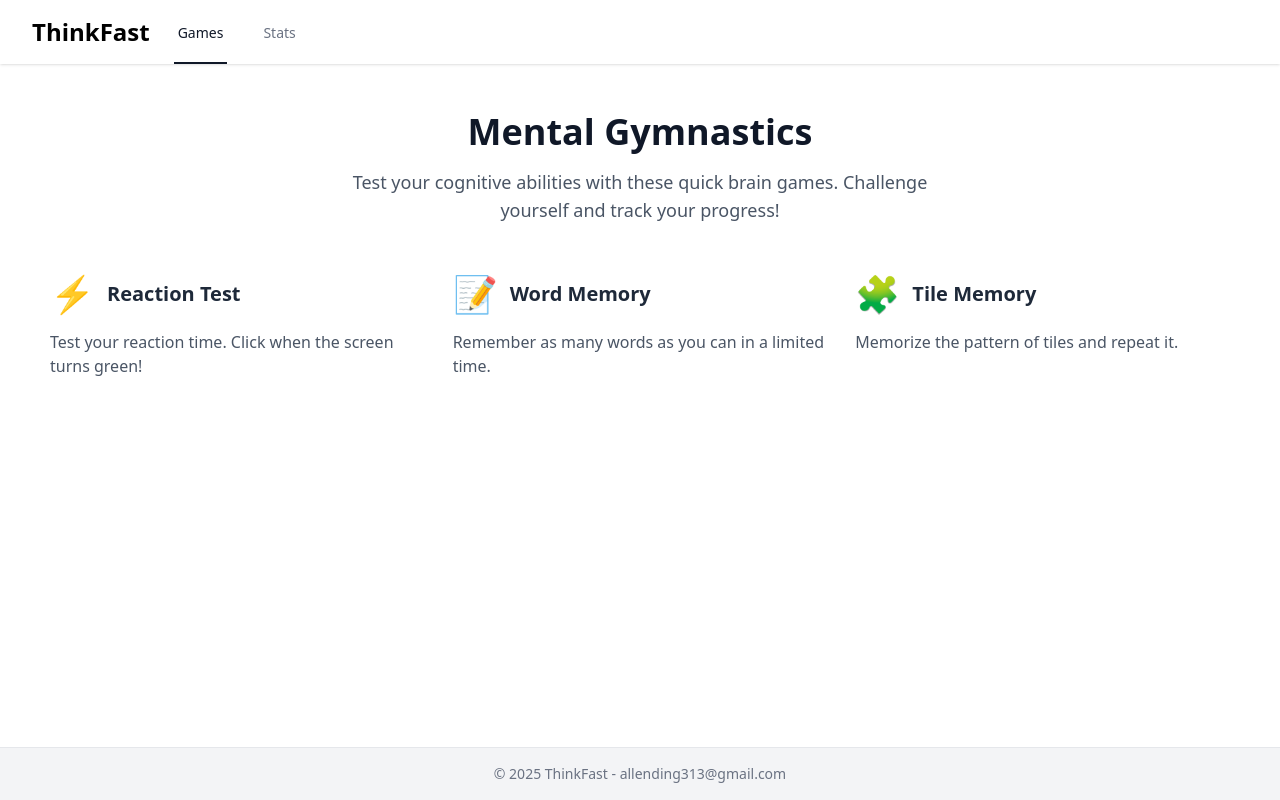
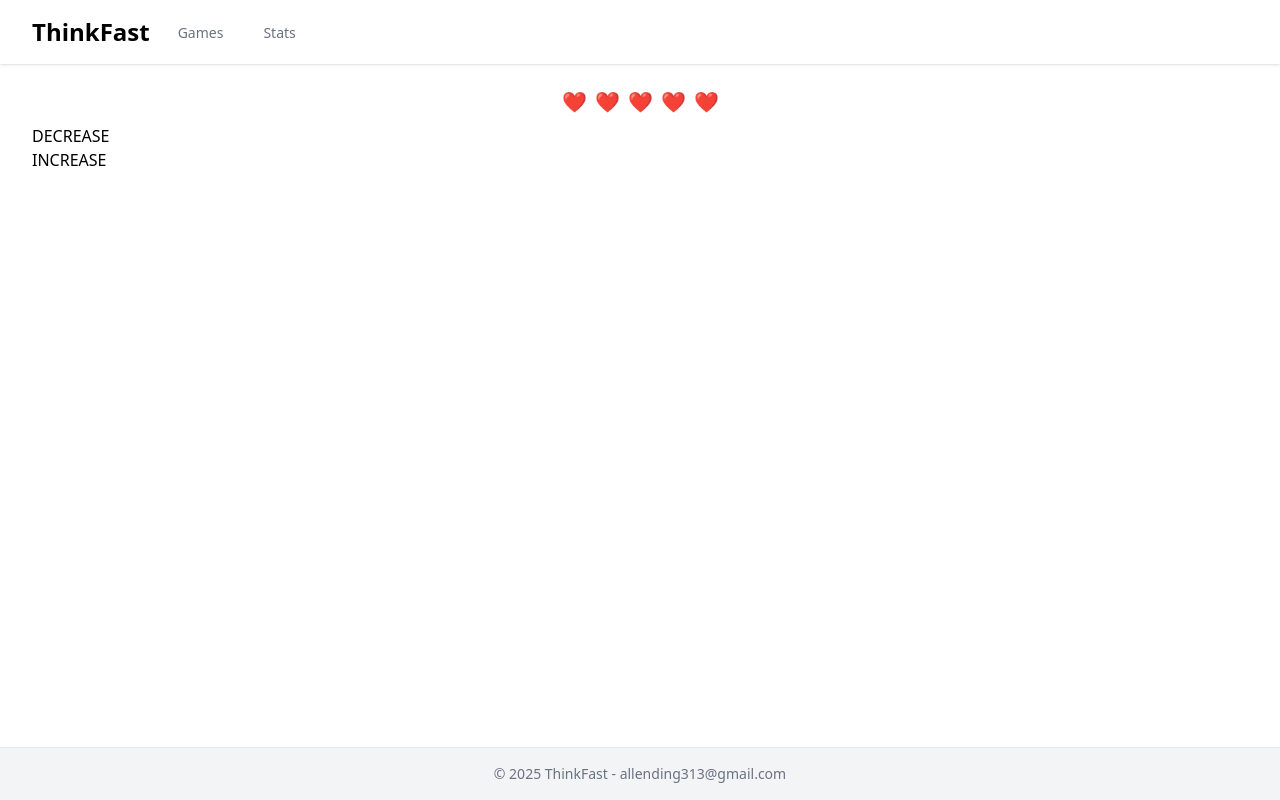
Before and after one commit to allending313/thinkfast, a React (Vite) app: page /test in a window 1280 px wide. Before the commit this address led to /. Built offline with nearby package versions, Linux system fonts and the light colour scheme.

Commit message:
add hidden testing page

```diff
--- a/src/App.tsx
+++ b/src/App.tsx
@@ -5,7 +5,8 @@ import HomePage from "./pages/HomePage";
 import StatsPage from "./pages/StatsPage";
 import ReactionTestPage from "./pages/games/ReactionTestPage";
 import WordMemoryPage from "./pages/games/WordMemoryPage";
-// import TileMemoryPage from "./pages/games/TileMemoryPage";
+import TestPage from "./pages/TestPage";
+import TileMemoryPage from "./pages/games/TileMemoryPage";
 
 const App: React.FC = () => {
   return (
@@ -14,9 +15,10 @@ const App: React.FC = () => {
         <Routes>
           <Route path="/" element={<HomePage />} />
           <Route path="/stats" element={<StatsPage />} />
+          <Route path="/test" element={<TestPage />} />
           <Route path="/games/reaction-test" element={<ReactionTestPage />} />
           <Route path="/games/word-memory" element={<WordMemoryPage />} />
-          {/* <Route path="/games/tile-memory" element={<TileMemoryPage />} /> */}
+          <Route path="/games/tile-memory" element={<TileMemoryPage />} />
           <Route path="*" element={<Navigate to="/" replace />} />
         </Routes>
       </Layout>
--- /dev/null
+++ b/src/pages/TestPage.tsx
@@ -0,0 +1,32 @@
+import { useState } from "react"
+import React from "react"
+import HealthBar from "../components/games/HealthBar"
+
+const TestPage: React.FC = () => {
+    const [count, setCount] = useState(5)
+
+    return (
+      <div>
+        <HealthBar health={count} maxHealth={5} />
+        <button
+          onClick={() => {
+            setCount(count - 1);
+            console.info(count);
+          }}
+        >
+          DECREASE
+        </button>
+        <br></br>
+        <button
+          onClick={() => {
+            setCount(count + 1);
+            console.info(count);
+          }}
+        >
+          INCREASE
+        </button>
+      </div>
+    );
+}
+
+export default TestPage
```
